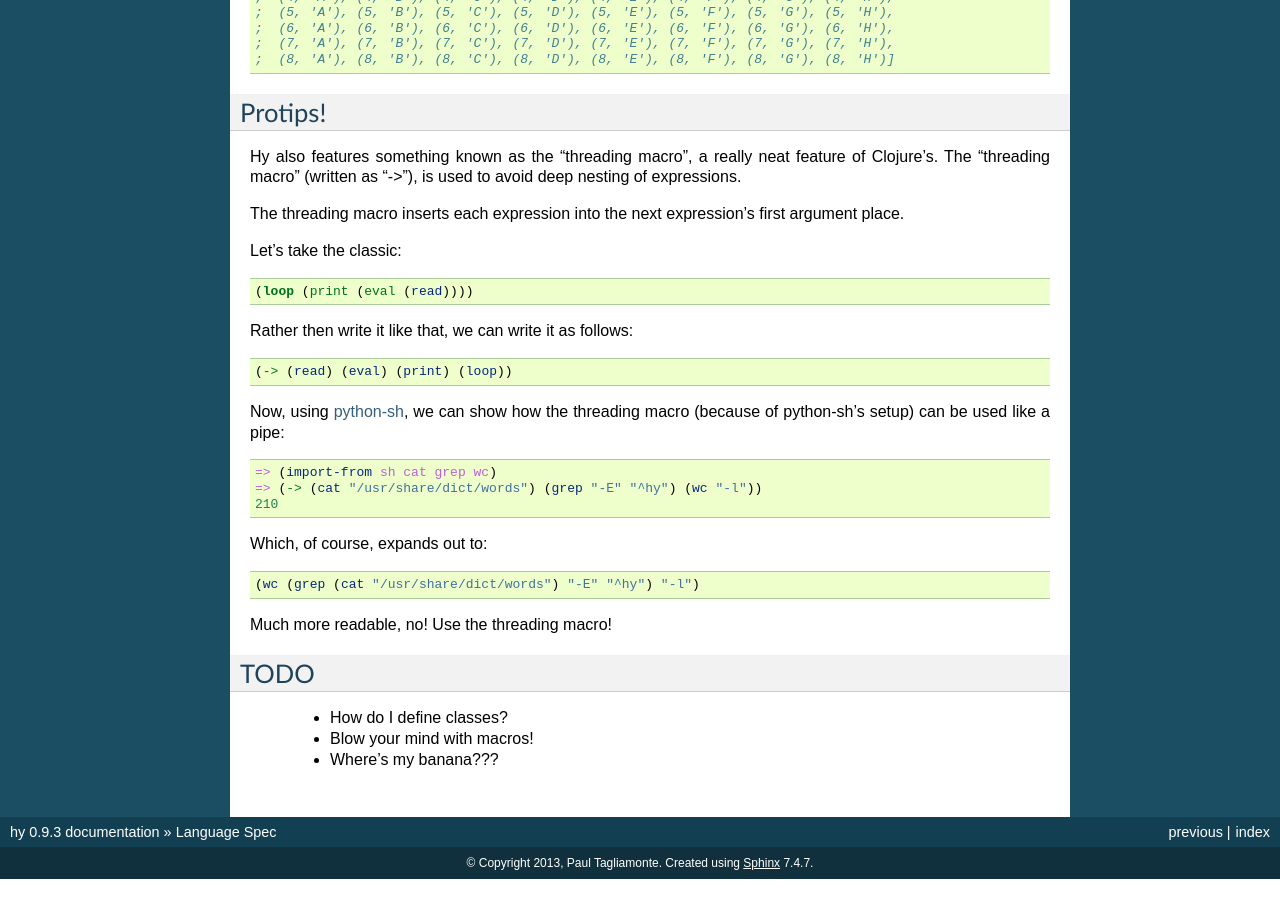
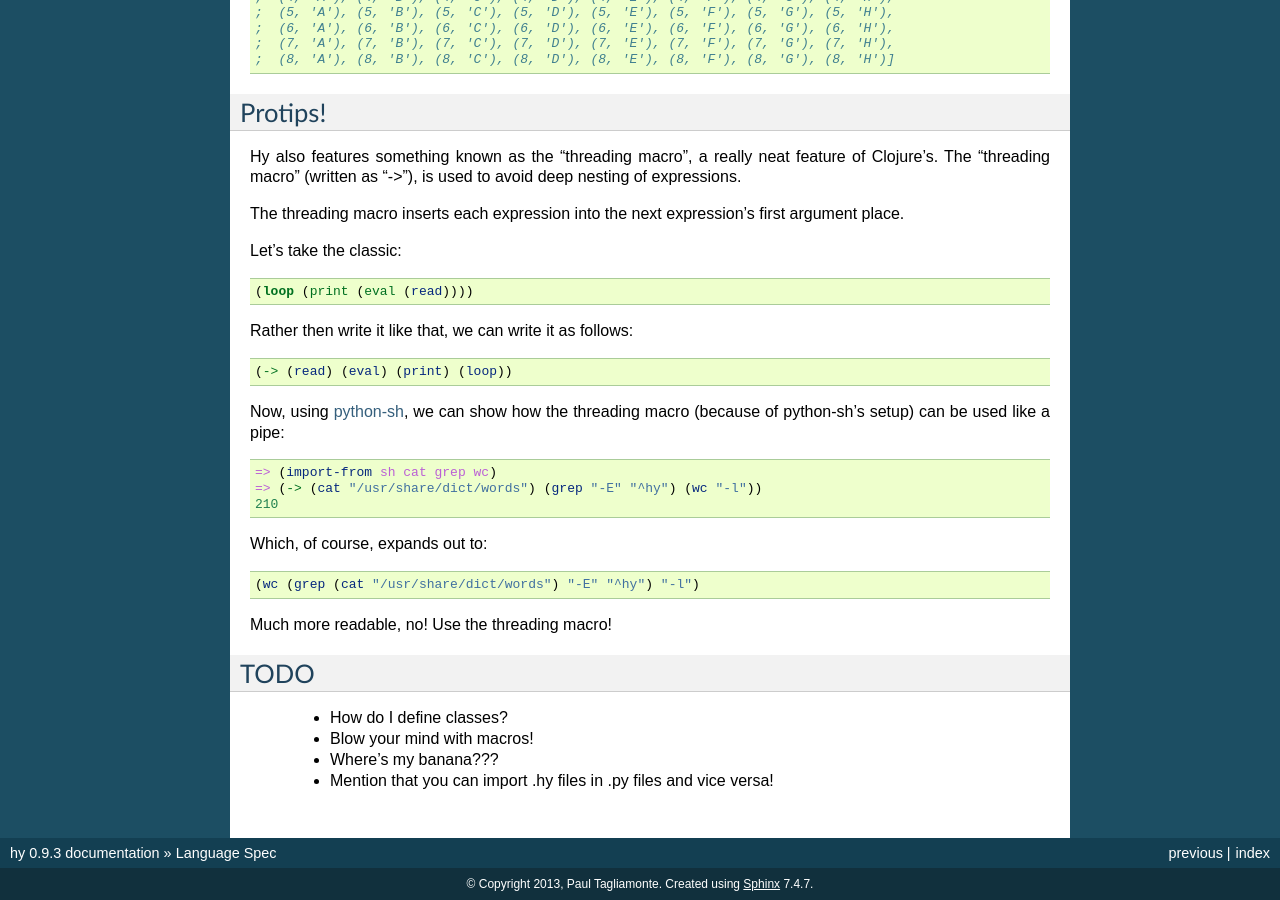
Before and after one commit to hylang/hy, a Sphinx documentation site: the page built from docs/language/index.rst, in a window 1280 px wide and 900 px high, scrolled down 5233 px. Built offline with Sphinx 7.4.7, drawn with Linux system fonts in a browser that asks for light colours; before the commit the page ends 6112 px from its top, so only the background shows below that.

Commit message:
No documentation of one of .hy's coolest features, bidirectional imports!

```diff
--- a/docs/language/index.rst
+++ b/docs/language/index.rst
@@ -411,3 +411,4 @@ TODO
  - How do I define classes?
  - Blow your mind with macros!
  - Where's my banana???
+ - Mention that you can import .hy files in .py files and vice versa!
```
